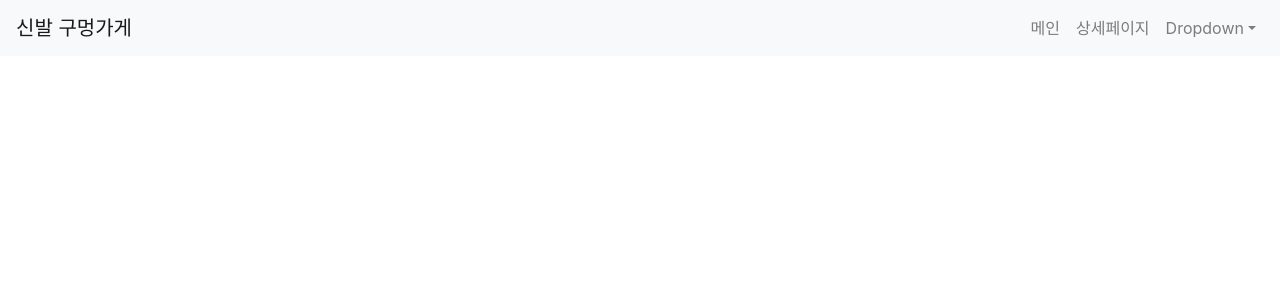
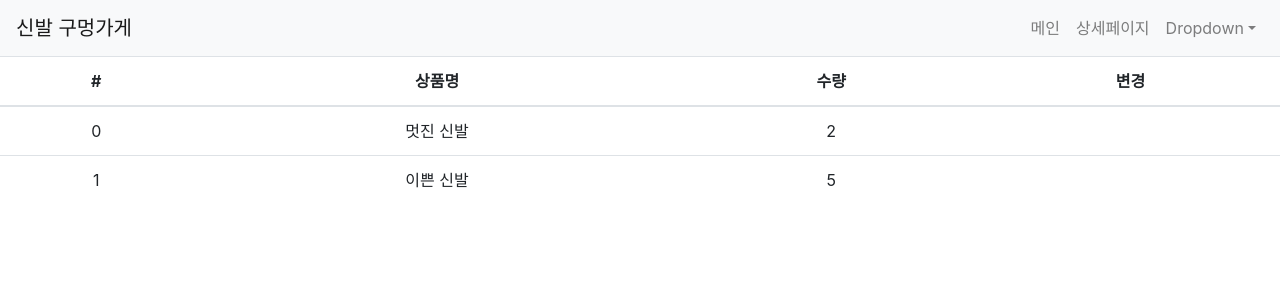
Before and after one commit to Corete95/Shop-reudx, a React (Create React App) app: page /Cart in a window 1280 px wide. Shown: the top 300 px of the page. Built offline with nearby package versions, Linux system fonts and the light colour scheme.

Commit message:
redux 추가

```diff
--- a/package.json
+++ b/package.json
@@ -12,9 +12,11 @@
     "react": "^17.0.1",
     "react-bootstrap": "^1.4.0",
     "react-dom": "^17.0.1",
+    "react-redux": "^7.2.2",
     "react-router-dom": "^5.2.0",
     "react-scripts": "4.0.1",
     "react-transition-group": "^4.4.1",
+    "redux": "^4.0.5",
     "styled-components": "^5.2.1",
     "web-vitals": "^0.2.4"
   },
--- a/src/App.js
+++ b/src/App.js
@@ -4,6 +4,7 @@
 import data from "./data.js";
 import Detail from "./Detail";
 import Header from "./Header";
+import Cart from "./Cart";
 import ShoesList from "./ShoesList";
 import axios from "axios";
 import "./App.css";
@@ -59,6 +60,10 @@
           <Detail shoes={shoes} stock={stock} setStock={setStock} />
         </stockContext.Provider>
       </Route>
+
+      <Route path="/Cart">
+        <Cart></Cart>
+      </Route>
     </div>
   );
 }
--- /dev/null
+++ b/src/Cart.js
@@ -0,0 +1,39 @@
+import React from "react";
+import { Table } from "react-bootstrap";
+import { connect } from "react-redux";
+
+const Cart = (props) => {
+  return (
+    <div>
+      <Table responsive>
+        <thead>
+          <tr>
+            <th>#</th>
+            <th>상품명</th>
+            <th>수량</th>
+            <th>변경</th>
+          </tr>
+        </thead>
+        <tbody>
+          {props.state.map((state, idx) => {
+            return (
+              <tr key={idx}>
+                <td>{state.id}</td>
+                <td>{state.name}</td>
+                <td>{state.quan}</td>
+                <td></td>
+              </tr>
+            );
+          })}
+        </tbody>
+      </Table>
+    </div>
+  );
+};
+
+function redux(state) {
+  return {
+    state: state,
+  };
+}
+export default connect(redux)(Cart);
--- a/src/Detail.js
+++ b/src/Detail.js
@@ -85,7 +85,7 @@
               setTab(0);
             }}
           >
-            Active
+            상품설명
           </Nav.Link>
         </Nav.Item>
         <Nav.Item>
@@ -96,7 +96,7 @@
               setTab(1);
             }}
           >
-            Option 2
+            배송정보
           </Nav.Link>
         </Nav.Item>
       </Nav>
--- a/src/index.js
+++ b/src/index.js
@@ -1,14 +1,24 @@
 import { BrowserRouter } from "react-router-dom";
 import React from "react";
 import ReactDOM from "react-dom";
-import Routes from "./Routes";
 import App from "./App";
 import "./index.css";
+import { Provider } from "react-redux";
+import { createStore } from "redux";
+
+const store = createStore(() => {
+  return [
+    { id: 0, name: "멋진 신발", quan: 2 },
+    { id: 1, name: "이쁜 신발", quan: 5 },
+  ];
+});
 
 ReactDOM.render(
   <React.StrictMode>
     <BrowserRouter>
-      <App />
+      <Provider store={store}>
+        <App />
+      </Provider>
     </BrowserRouter>
   </React.StrictMode>,
   document.getElementById("root")
```
Also changed, not shown: 2 other files (tests, documents, lock files or other folders).
